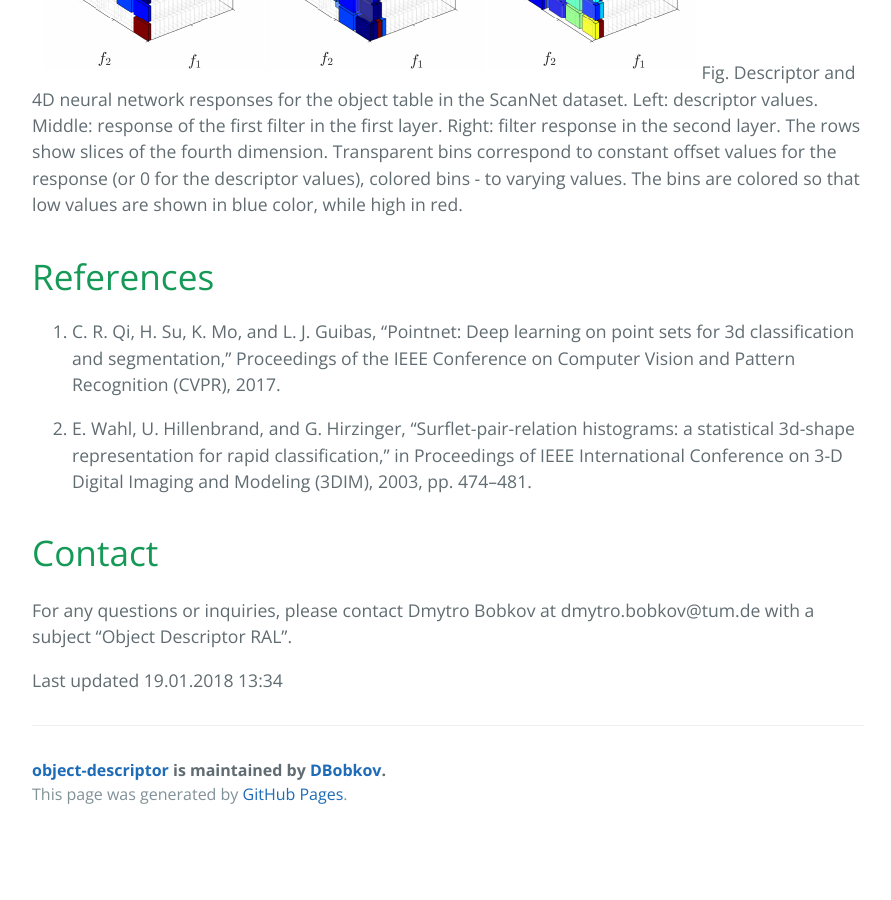
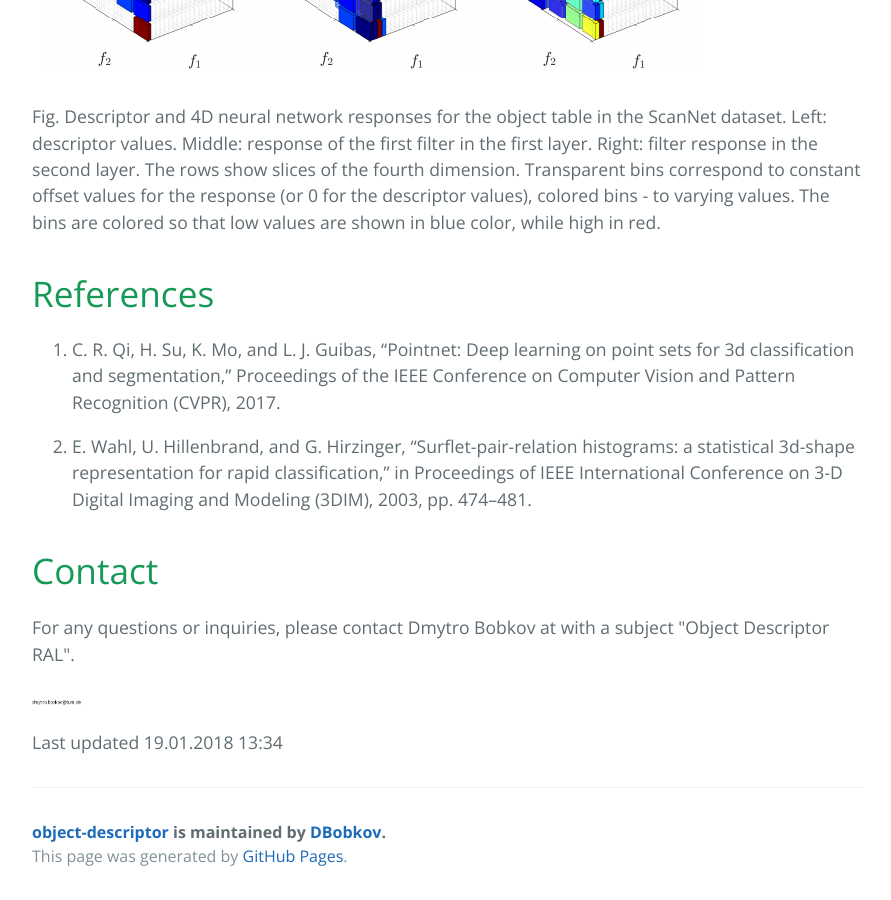
Before and after one commit to DBobkov/object-descriptor, a Jekyll site: the page built from index.md, in a window 1280 px wide and 900 px high, scrolled down 3940 px. Shown: the whole window, without its empty margins (192-1083 px from the left). Built offline with Jekyll 4.4.1, drawn with Linux system fonts in a browser that asks for light colours; our own code applies the rules of GitHub Pages for plain Markdown files; before the commit the page ends 4778 px from its top, so only the background shows below that.

Commit message:
Removed email

```diff
--- a/index.md
+++ b/index.md
@@ -38,6 +38,7 @@
 Table II. Classification performance of deep learning approaches using 2D, 3D and 4D convolutional layers.
 
 <img src="res/intuition_deep_network.png" alt="Retrieval results" width="665">
+
 Fig. Descriptor and 4D neural network responses for the object table in the ScanNet dataset. Left: descriptor values. Middle: response of the first filter in the first layer. Right: filter response in the second layer. The rows show slices of the fourth dimension. Transparent bins correspond to constant offset values for the response (or 0 for the descriptor values), colored bins - to varying values. The bins are colored so that low values are shown in blue color, while high in red.
 
 
@@ -49,6 +50,9 @@
 
 
 # Contact
-For any questions or inquiries, please contact Dmytro Bobkov at dmytro.bobkov@tum.de with a subject "Object Descriptor RAL".
+For any questions or inquiries, please contact Dmytro Bobkov at <email address below> with a subject "Object Descriptor RAL".
+
+<img src="res/email.png" alt="Email" width="50">
+
 
 Last updated 19.01.2018 13:34
```
Also changed, not shown: res/email.png (added).
